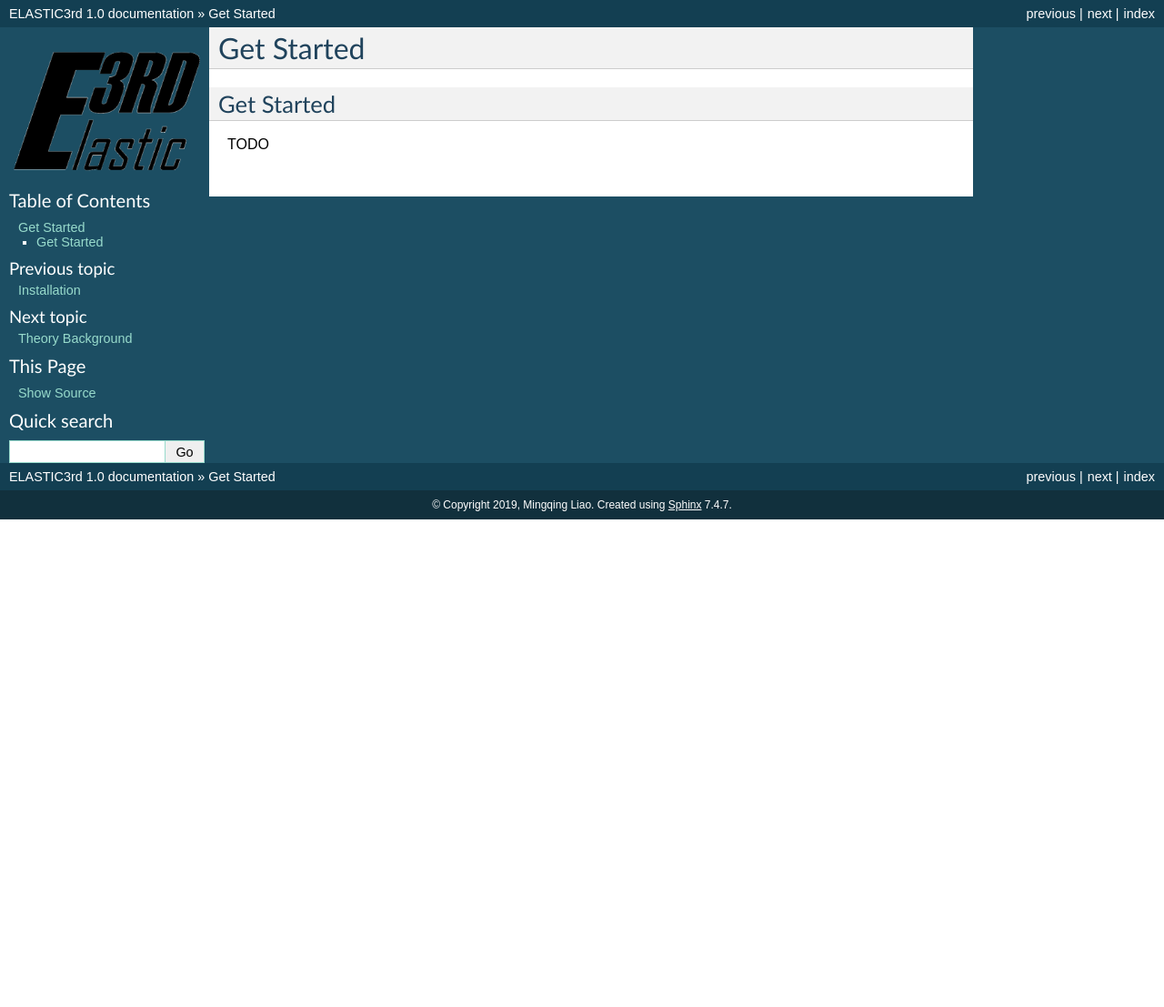
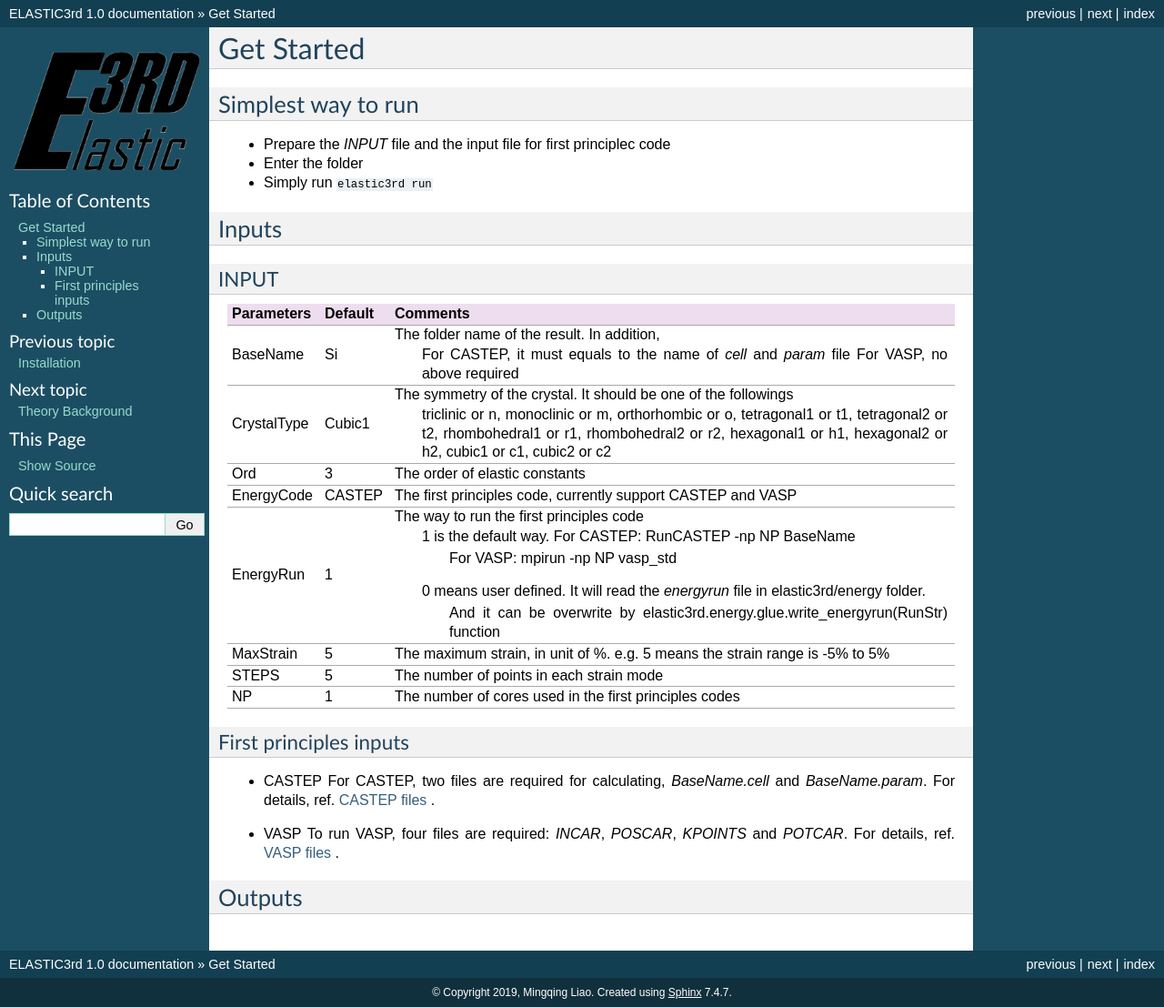
Before and after one commit to hitliaomq/ELASTIC3rd, a Sphinx documentation site: the page built from docs/GetStart.rst, in a window 1280 px wide. Shown: the whole page at 91% size. Built offline with Sphinx 7.4.7, drawn with Linux system fonts in a browser that asks for light colours; pages that are not in the unit, such as notebooks, are missing from menus; before the commit the page ends 900 px from its top, so only the background shows below that.

Commit message:
Update documents

```diff
--- a/docs/GetStart.rst
+++ b/docs/GetStart.rst
@@ -3,6 +3,54 @@ Get Started
 ============
 
 
-Get Started
-----------------
-TODO
+Simplest way to run
+===================
+
+- Prepare the `INPUT` file and the input file for first principlec code
+- Enter the folder
+- Simply run ``elastic3rd run``
+
+
+Inputs
+======
+
+INPUT
+-----
+
+===========  =======  =======================================================================================
+Parameters   Default  Comments
+===========  =======  =======================================================================================
+BaseName     Si       The folder name of the result. In addition,
+                        For CASTEP, it must equals to the name of *cell* and *param* file
+                        For VASP, no above required
+CrystalType  Cubic1   The symmetry of the crystal. It should be one of the followings
+                        triclinic or n, monoclinic or m, orthorhombic or o, tetragonal1 or t1,
+                        tetragonal2 or t2, rhombohedral1 or r1, rhombohedral2 or r2,
+                        hexagonal1 or h1, hexagonal2 or h2, cubic1 or c1, cubic2 or c2
+Ord          3        The order of elastic constants
+EnergyCode   CASTEP   The first principles code, currently support CASTEP and VASP
+EnergyRun    1        The way to run the first principles code
+                        1 is the default way. For CASTEP: RunCASTEP -np NP BaseName
+                                              For VASP: mpirun -np NP vasp_std
+                        0 means user defined. It will read the *energyrun* file in elastic3rd/energy folder.
+                          And it can be overwrite by elastic3rd.energy.glue.write_energyrun(RunStr) function
+MaxStrain    5        The maximum strain, in unit of %. e.g. 5 means the strain range is -5% to 5%
+STEPS        5        The number of points in each strain mode
+NP           1        The number of cores used in the first principles codes
+===========  =======  =======================================================================================
+
+First principles inputs
+-----------------------
+- CASTEP
+  For CASTEP, two files are required for calculating, *BaseName.cell* and *BaseName.param*. For details, ref. `CASTEP files`_ .
+
+.. _`CASTEP files`: http://www.tcm.phy.cam.ac.uk/castep/documentation/WebHelp/content/modules/castep/expcastepfileformats.htm
+
+- VASP
+  To run VASP, four files are required: *INCAR*, *POSCAR*, *KPOINTS* and *POTCAR*. For details, ref. `VASP files`_ .
+
+.. _`VASP files`: https://www.vasp.at/wiki/index.php/Category:Input_Files
+
+
+Outputs
+=======
--- a/docs/Introduction.rst
+++ b/docs/Introduction.rst
@@ -2,7 +2,7 @@
 Introduction
 ============
 
-This is an open source code to calculate the higher order elastic constants(HOECs) from first principles.
+Elastic3rd is an open source code to calculate the higher order elastic constants(HOECs) of materials from first principles.
 
 Features
 --------
--- a/docs/history.rst
+++ /dev/null
@@ -1 +0,0 @@
-.. include:: ../HISTORY.rst
```
Also changed, not shown: docs/examples.rst (added, +8 -0 lines), docs/index.rst (+3 -26 lines), docs/installation.rst (+14 -2 lines), docs/usage.rst (deleted, +0 -7 lines).
